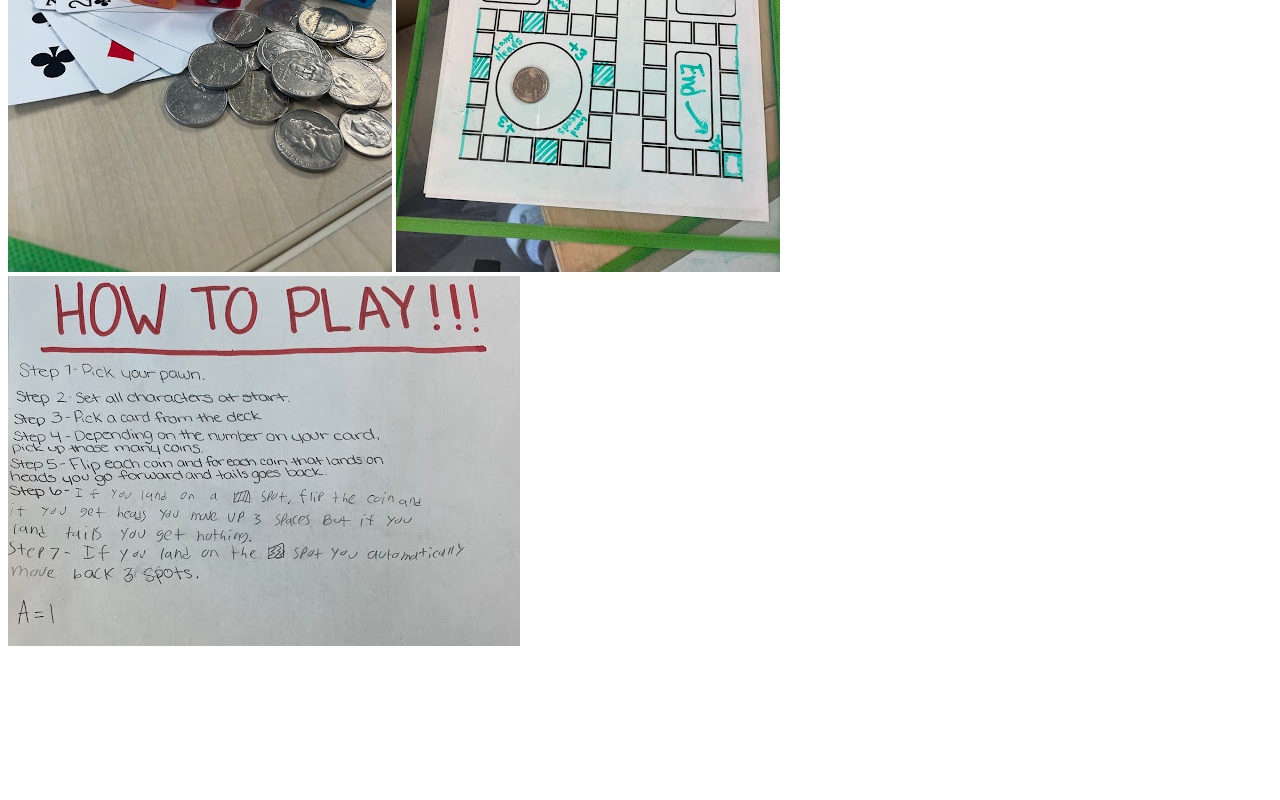
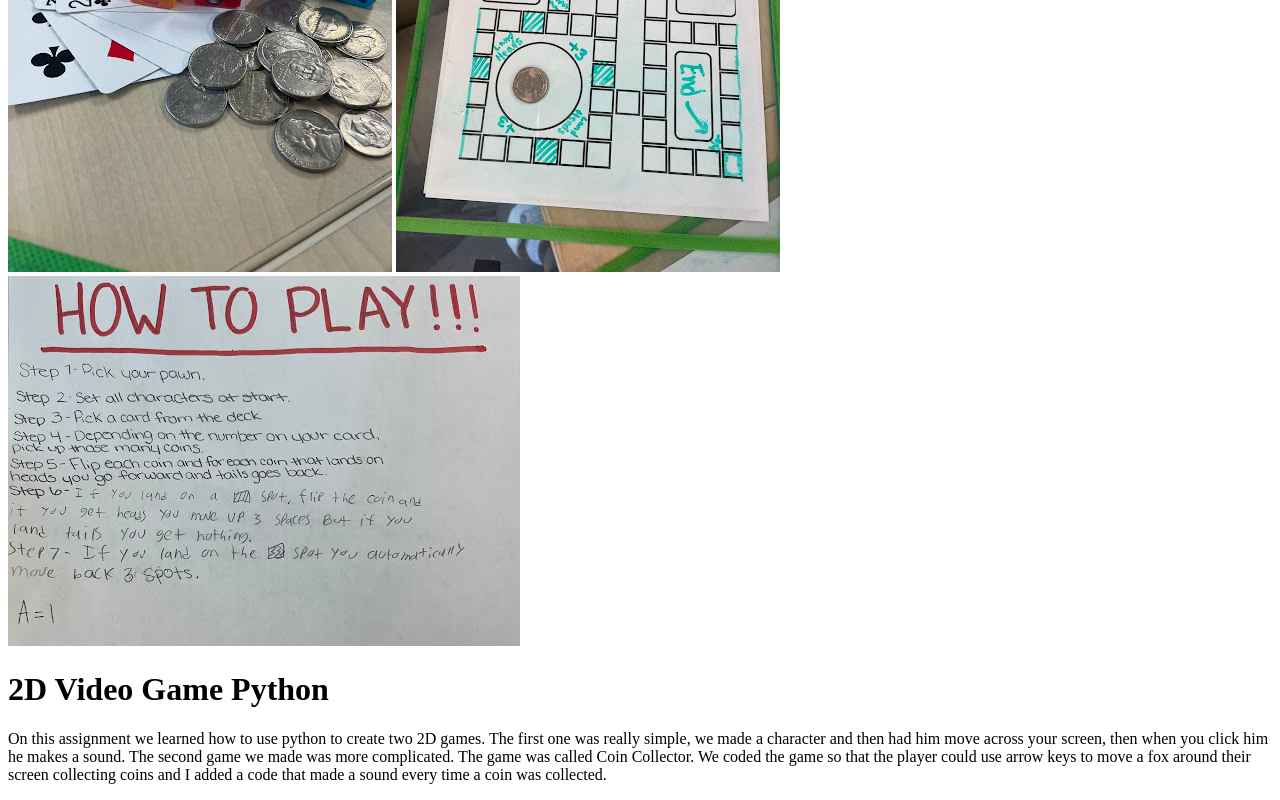
Before and after one commit to HenryRugemermanofGURTandBREAD/game-, a plain HTML site: page explorations.html in a window 1280 px wide. Shown: the part 788-1588 px from the top of the page. Before the commit the page ends 1446 px from the top, so only its background shows below. Drawn offline with Linux system fonts and the light colour scheme.

Commit message:
Update explorations.html

```diff
--- a/explorations.html
+++ b/explorations.html
@@ -36,4 +36,13 @@
      <img src="unnamed.jpg" alt="Characters and Coins">
      <img src="unnamed-2.jpg" alt="Board Game">
      <img src="unnamed-3.jpg" alt="Directions How to Play">
+
+   <h1>2D Video Game Python</h1>
+        <p>
+          On this assignment we learned how to use python to create two 2D games. The first one was really simple, we made a character and then had him
+          move across your screen, then when you click him he makes a sound. The second game we made was more complicated. The game was called Coin Collector.
+          We coded the game so that the player could use arrow keys to move a fox around their screen collecting coins and I added a code that made a sound every
+          time a coin was collected.
+        </p>
+
 </body>
```
